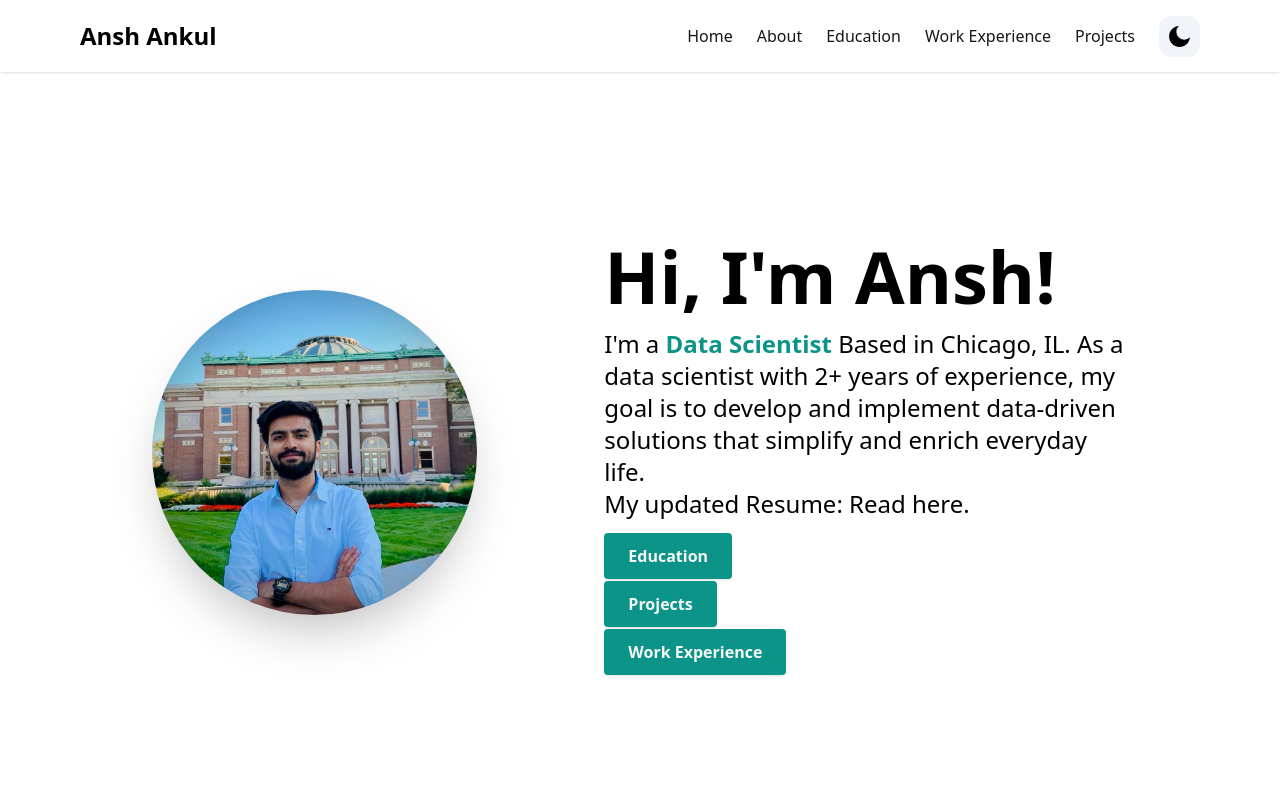
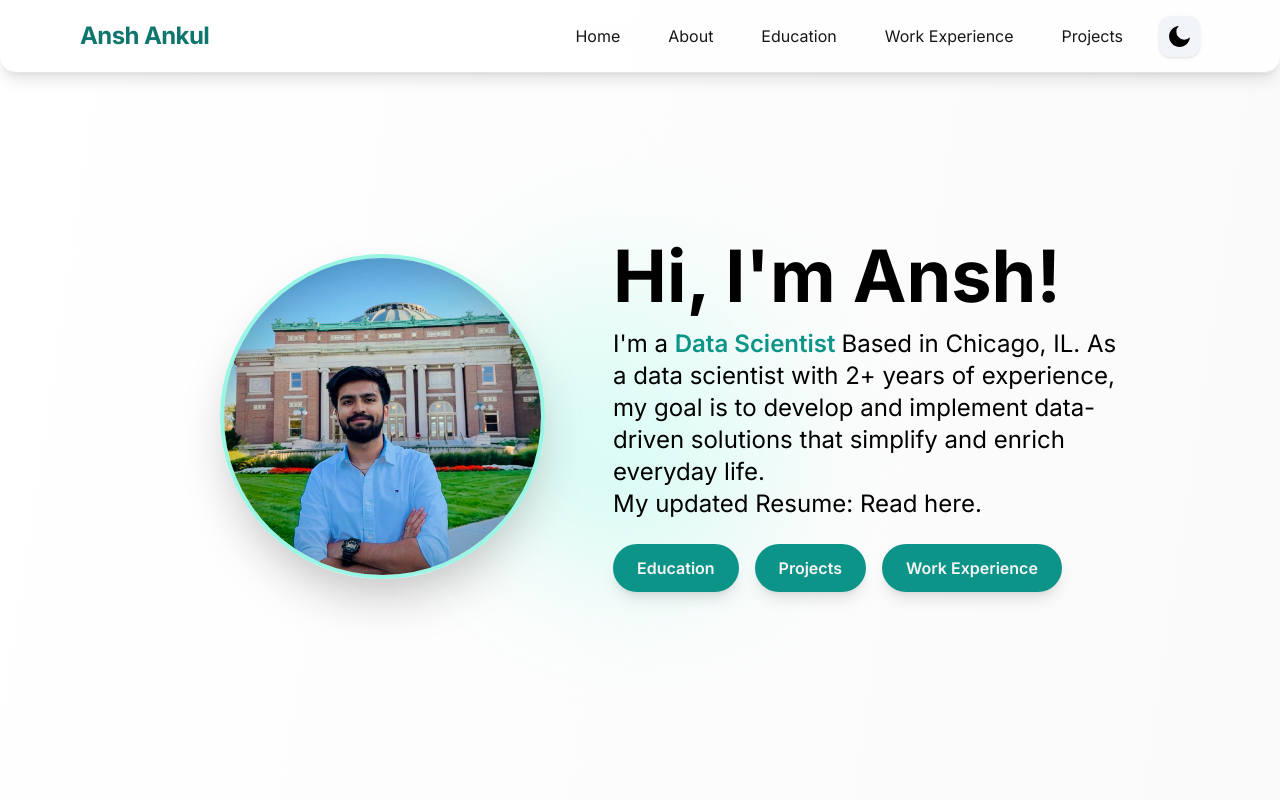
Before and after one commit to ansh-ankul/personal, a Next.js app: page / in a window 1280 px wide. Shown: the top 800 px of the page. Built offline with nearby package versions, Linux system fonts and the light colour scheme.

Commit message:
beautify

```diff
--- a/app/layout.tsx
+++ b/app/layout.tsx
@@ -16,7 +16,7 @@ export default function RootLayout({
         head.tsx. Find out more at https://beta.nextjs.org/docs/api-reference/file-conventions/head
       */}
       <head />
-      <body className="dark:bg-stone-900">
+      <body className="dark:bg-gradient-to-br dark:from-stone-900 dark:to-stone-800 bg-gradient-to-br from-white to-neutral-100 min-h-screen transition-colors duration-500">
         <ThemeProvider enableSystem={true} attribute="class">
           <Navbar />
           {children}
--- a/components/Footer.tsx
+++ b/components/Footer.tsx
@@ -10,16 +10,16 @@ import {FaKaggle} from "react-icons/fa"
 
 const Footer = () => {
   return (
-    <footer className="mx-auto max-w-3xl px-4 sm:px-6 md:max-w-5xl ">
-      <hr className="w-full h-0.5 mx-auto mt-8 bg-neutral-200 border-0"></hr>
-      <div className="mx-auto  p-4 flex flex-col text-center text-neutral-900 md:flex-row md:justify-between">
+    <footer className="mx-auto max-w-3xl px-4 sm:px-6 md:max-w-5xl mt-12">
+      <hr className="w-full h-1 mx-auto mt-8 bg-gradient-to-r from-teal-400 via-teal-200 to-white border-0 rounded-full shadow"></hr>
+      <div className="mx-auto p-6 flex flex-col text-center text-neutral-900 dark:text-neutral-100 md:flex-row md:justify-between items-center gap-2">
         <div className="flex flex-row items-center justify-center space-x-1 text-neutral-500 dark:text-neutral-100">
           © 2024 Ansh Ankul<a href="/" className="hover:underline"></a>
         </div>
         <div className="flex flex-row items-center justify-center space-x-2 mb-1">
           <a href="https://github.com/ansh-ankul" rel="noreferrer" target="_blank">
             <AiOutlineGithub
-              className="hover:-translate-y-1 transition-transform cursor-pointer text-neutral-500 dark:text-neutral-100"
+              className="hover:-translate-y-2 hover:scale-110 transition-all duration-300 cursor-pointer text-neutral-500 dark:text-neutral-100 drop-shadow"
               size={30}
             />
           </a>
@@ -29,7 +29,7 @@ const Footer = () => {
             target="_blank"
           >
             <AiOutlineLinkedin
-              className="hover:-translate-y-1 transition-transform cursor-pointer text-neutral-500 dark:text-neutral-100"
+              className="hover:-translate-y-2 hover:scale-110 transition-all duration-300 cursor-pointer text-neutral-500 dark:text-neutral-100 drop-shadow"
               size={30}
             />
           </a>
@@ -39,7 +39,7 @@ const Footer = () => {
             target="_blank"
           >
             <FaKaggle
-              className="hover:-translate-y-1 transition-transform cursor-pointer text-neutral-500 dark:text-neutral-100"
+              className="hover:-translate-y-2 hover:scale-110 transition-all duration-300 cursor-pointer text-neutral-500 dark:text-neutral-100 drop-shadow"
               size={30}
             />
           </a>
--- a/components/HeroSection.tsx
+++ b/components/HeroSection.tsx
@@ -7,18 +7,19 @@ import { HiArrowDown } from "react-icons/hi"
 const HeroSection = () => {
   return (
     <section id="home">
-      <div className="flex flex-col text-center items-center justify-center animate-fadeIn animation-delay-2 my-10 py-16 sm:py-32 md:py-48 md:flex-row md:space-x-4 md:text-left">
-        <div className="md:mt-2 md:w-1/2">
+      <div className="flex flex-col text-center items-center justify-center animate-fadeIn animation-delay-2 my-10 py-16 sm:py-32 md:py-48 md:flex-row md:space-x-4 md:text-left relative">
+        <div className="absolute left-1/2 top-1/2 -translate-x-1/2 -translate-y-1/2 w-80 h-80 bg-gradient-to-tr from-teal-200 via-teal-100 to-white rounded-full blur-3xl opacity-60 -z-10"></div>
+        <div className="md:mt-2 md:w-1/2 flex justify-center">
           <Image
             src="/headshot.jpeg"
             alt=""
             width={325}
             height={325}
-            className="rounded-full shadow-2xl"
+            className="rounded-full shadow-2xl border-4 border-teal-200 dark:border-teal-700 animate-fadeInUp"
           />
         </div>
         <div className="md:mt-2 md:w-3/5">
-          <h1 className="text-4xl font-bold mt-6 md:mt-0 md:text-7xl">Hi, I&#39;m Ansh!</h1>
+          <h1 className="text-4xl font-bold mt-6 md:mt-0 md:text-7xl animate-fadeInUp">Hi, I&#39;m Ansh!</h1>
           <p className="text-lg mt-4 mb-6 md:text-2xl">
             I&#39;m a{" "}
             <span className="font-semibold text-teal-600">
@@ -27,9 +28,10 @@ const HeroSection = () => {
             Based in Chicago, IL. As a data scientist with 2+ years of experience, my goal is to develop and implement data-driven solutions that simplify and enrich everyday life. <br/> My updated Resume: <a href="https://drive.google.com/file/d/1SeuBXdl_QBDBsFtKft6V_gQhVDc22HUy/view?usp=sharing" color="blue" >Read here</a>.
 
           </p>
+          <div className="flex flex-col md:flex-row gap-4 mt-6">
             <Link
               to="education"
-            className="text-neutral-100 font-semibold px-6 py-3 bg-teal-600 rounded shadow hover:bg-teal-700"
+              className="text-neutral-100 font-semibold px-6 py-3 bg-teal-600 rounded-full shadow-lg hover:bg-teal-700 transition-transform hover:-translate-y-1 focus:outline-none focus:ring-2 focus:ring-teal-400"
               activeClass="active"
               spy={true}
               smooth={true}
@@ -37,10 +39,10 @@ const HeroSection = () => {
               duration={500}
             >
               Education
-          </Link><br/><br/>
+            </Link>
             <Link
               to="projects"
-            className="text-neutral-100 font-semibold px-6 py-3 bg-teal-600 rounded shadow hover:bg-teal-700"
+              className="text-neutral-100 font-semibold px-6 py-3 bg-teal-600 rounded-full shadow-lg hover:bg-teal-700 transition-transform hover:-translate-y-1 focus:outline-none focus:ring-2 focus:ring-teal-400"
               activeClass="active"
               spy={true}
               smooth={true}
@@ -48,10 +50,10 @@ const HeroSection = () => {
               duration={500}
             >
               Projects
-          </Link><br/><br/>
+            </Link>
             <Link
               to="work"
-            className="text-neutral-100 font-semibold px-6 py-3 bg-teal-600 rounded shadow hover:bg-teal-700"
+              className="text-neutral-100 font-semibold px-6 py-3 bg-teal-600 rounded-full shadow-lg hover:bg-teal-700 transition-transform hover:-translate-y-1 focus:outline-none focus:ring-2 focus:ring-teal-400"
               activeClass="active"
               spy={true}
               smooth={true}
@@ -60,6 +62,7 @@ const HeroSection = () => {
             >
               Work Experience
             </Link>
+          </div>
         </div>
       </div>
       <div className="flex flex-row items-center text-center justify-center ">
@@ -71,7 +74,7 @@ const HeroSection = () => {
           offset={-100}
           duration={500}
         >
-          <HiArrowDown size={35} className="animate-bounce" />
+          <HiArrowDown size={35} className="animate-bounce text-teal-600" />
         </Link>
       </div>
     </section>
--- a/components/Navbar.tsx
+++ b/components/Navbar.tsx
@@ -42,18 +42,18 @@ export default function Navbar() {
   const pathname = usePathname()
   const [navbar, setNavbar] = useState(false)
   return (
-    <header className="w-full mx-auto  px-4 sm:px-20 fixed top-0 z-50 shadow bg-white dark:bg-stone-900 dark:border-b dark:border-stone-600">
+    <header className="w-full mx-auto px-4 sm:px-20 fixed top-0 z-50 rounded-b-2xl shadow-lg bg-white/70 dark:bg-stone-900/70 backdrop-blur-md border-b border-neutral-200 dark:border-stone-700 transition-all duration-500">
       <div className="justify-between md:items-center md:flex">
         <div>
           <div className="flex items-center justify-between py-3 md:py-5 md:block">
             <Link to="home">
               <div className="container flex items-center space-x-2">
-                <h2 className="text-2xl font-bold">Ansh Ankul</h2>
+                <h2 className="text-2xl font-bold tracking-tight text-teal-700 dark:text-teal-400">Ansh Ankul</h2>
               </div>
             </Link>
             <div className="md:hidden">
               <button
-                className="p-2 text-gray-700 rounded-md outline-none focus:border-gray-400 focus:border"
+                className="p-2 text-gray-700 rounded-md outline-none focus:border-teal-400 focus:border bg-white/80 dark:bg-stone-800/80 shadow"
                 onClick={() => setNavbar(!navbar)}
               >
                 {navbar ? <IoMdClose size={30} /> : <IoMdMenu size={30} />}
@@ -61,7 +61,6 @@ export default function Navbar() {
             </div>
           </div>
         </div>
-
         <div>
           <div
             className={`flex-1 justify-self-center pb-3 mt-8 md:block md:pb-0 md:mt-0 ${
@@ -75,7 +74,7 @@ export default function Navbar() {
                     key={idx}
                     to={item.page}
                     className={
-                      "block lg:inline-block text-neutral-900  hover:text-neutral-500 dark:text-neutral-100"
+                      "block lg:inline-block text-neutral-900 dark:text-neutral-100 px-3 py-2 rounded-lg transition-colors duration-300 hover:bg-teal-100 hover:text-teal-700 dark:hover:bg-stone-800 dark:hover:text-teal-400 focus:outline-none focus:ring-2 focus:ring-teal-400"
                     }
                     activeClass="active"
                     spy={true}
@@ -91,14 +90,14 @@ export default function Navbar() {
               {currentTheme === "dark" ? (
                 <button
                   onClick={() => setTheme("light")}
-                  className="bg-slate-100 p-2 rounded-xl"
+                  className="bg-slate-100 p-2 rounded-xl shadow hover:bg-teal-100 transition-colors"
                 >
                   <RiSunLine size={25} color="black" />
                 </button>
               ) : (
                 <button
                   onClick={() => setTheme("dark")}
-                  className="bg-slate-100 p-2 rounded-xl"
+                  className="bg-slate-100 p-2 rounded-xl shadow hover:bg-teal-100 transition-colors"
                 >
                   <RiMoonFill size={25} />
                 </button>
--- a/styles/globals.css
+++ b/styles/globals.css
@@ -1,3 +1,8 @@
+@import url('https://fonts.googleapis.com/css2?family=Inter:wght@400;600;700&display=swap');
 @tailwind base;
 @tailwind components;
 @tailwind utilities;
+body {
+  font-family: 'Inter', sans-serif;
+  transition: background 0.4s, color 0.4s;
+}
```
Also changed, not shown: 1 other file (tests, documents, lock files or other folders). Lines whose indentation alone changed are shown as unchanged.
